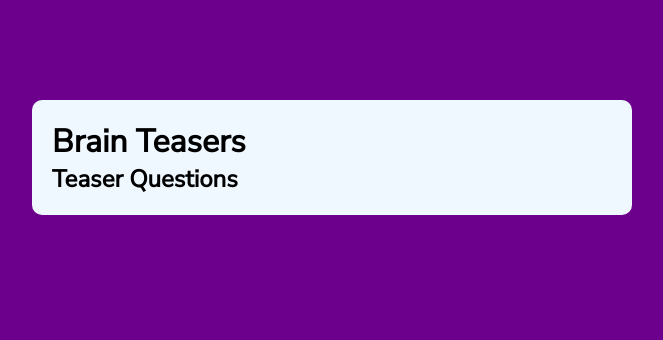
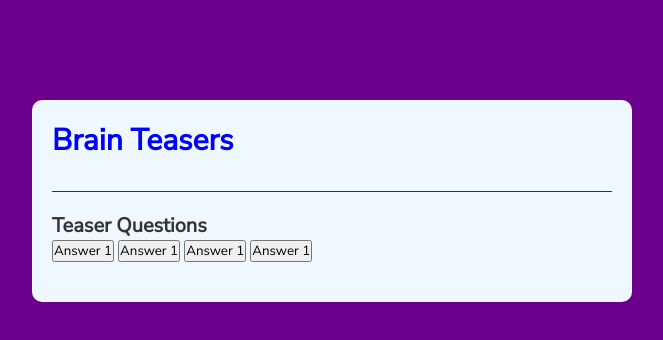
Before and after one commit to victorioustoluwalope/quizapp, a plain HTML site: page index.html in a window 1280 px wide. Shown: the whole page, without its empty margins (308-971 px from the left). Drawn offline with Linux system fonts and the light colour scheme.

Commit message:
Quiz app structure

```diff
--- a/index.html
+++ b/index.html
@@ -12,7 +12,16 @@
 <body>
     <main class="app">
         <h1>Brain Teasers</h1>
-        <h2 id="question">Teaser Questions</h1>
+        <div class="quiz">
+            <h2 id="question">Teaser Questions</h2>
+            <div id="answer-buttons">
+                <button class="btn">Answer 1</button>
+                <button class="btn">Answer 1</button>
+                <button class="btn">Answer 1</button>
+                <button class="btn">Answer 1</button>
+
+            </div>
+        </div>
     </main>
     <script src="index.js"></script>
 </body>
--- a/style.css
+++ b/style.css
@@ -15,3 +15,17 @@ body {
     border-radius: 10px;
     padding: 20px;
 }
+.app h1{
+    font-size: 30px;
+    color: blue;
+    font-weight: 600;
+    border-bottom: 1px solid #333;
+    padding-bottom: 30px;
+}
+.quiz {
+    padding: 20px 0;
+}
+.quiz h2 {
+    font-size: 20px;
+    color: #333;
+}
```
